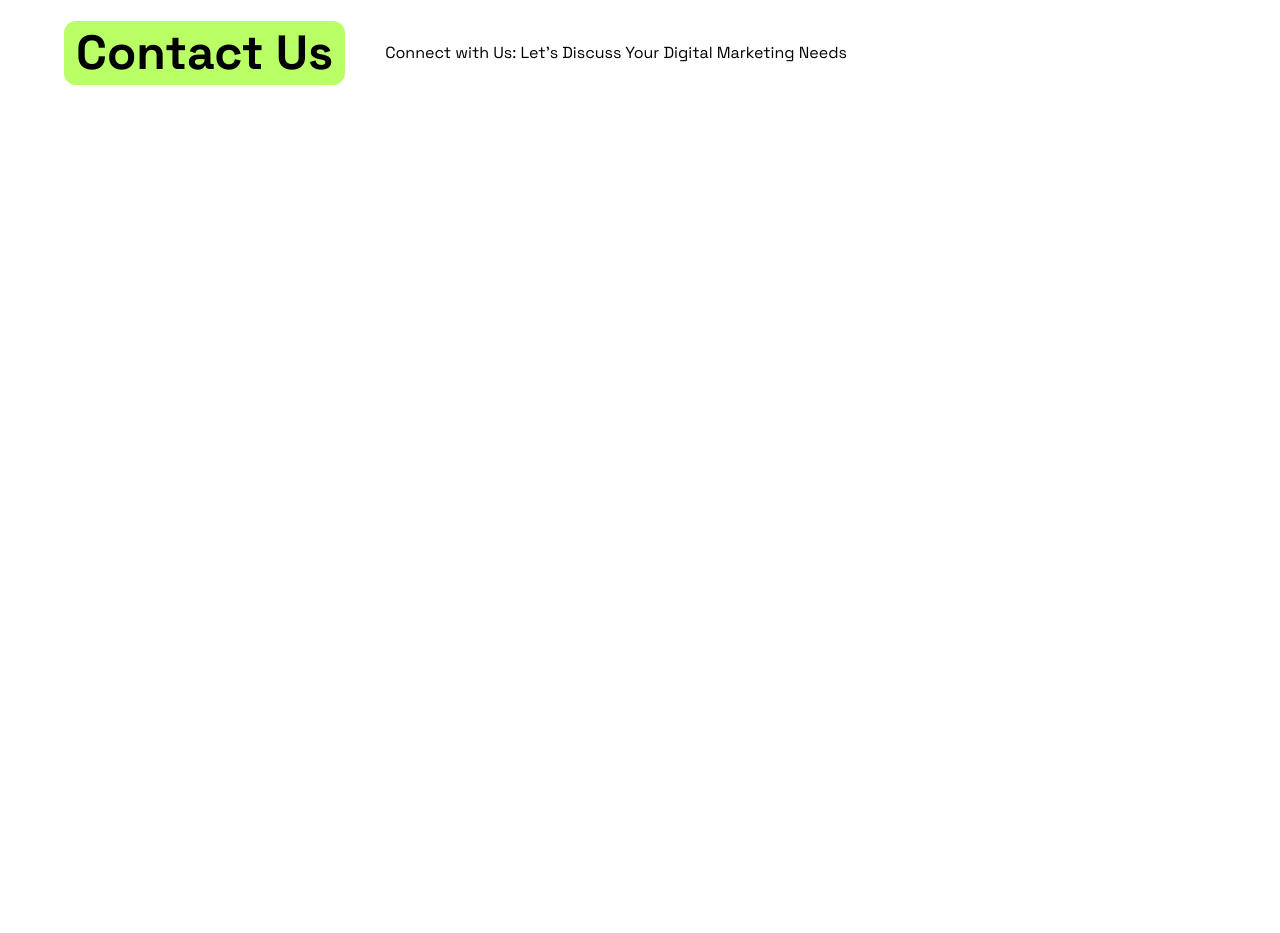
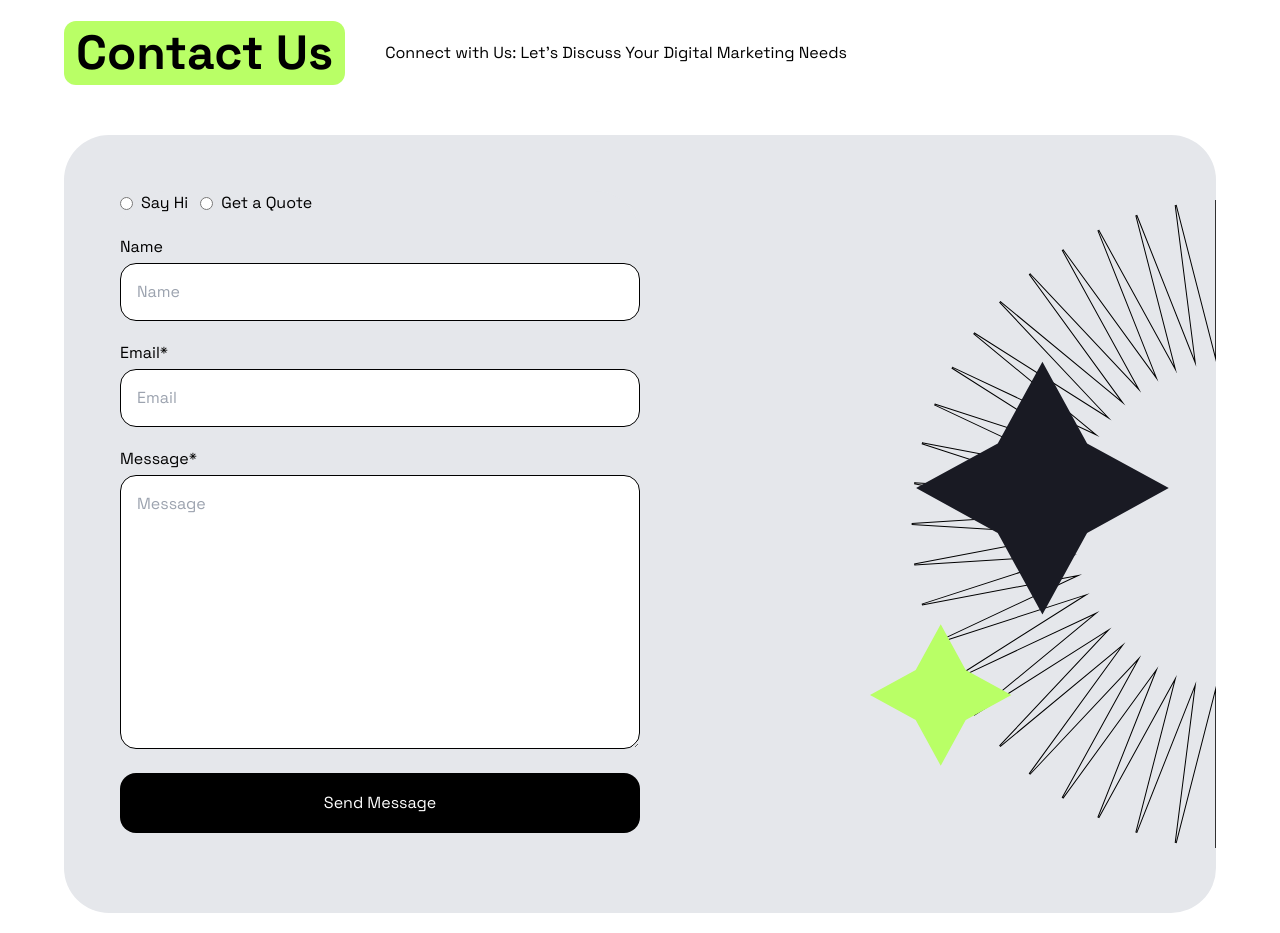
Before and after one commit to mel-aini/positivus-e-services, a React (Vite) app: page / in a window 1280 px wide. Shown: the part 5560-6493 px from the top of the page. Before the commit the page ends 5715 px from the top, so only its background shows below. Built offline with nearby package versions, Linux system fonts and the light colour scheme.

Commit message:
Add Contact Us

```diff
--- a/src/components/ContacUs.jsx
+++ b/src/components/ContacUs.jsx
@@ -1,3 +1,6 @@
+import { ReactComponent as Illustration } from '../assets/contactUs.svg';
+
+
 function ContactUS({mainColor}) {
     return (
         <div className="w-[90%] mx-auto flex flex-col justify-center items-center my-5">
@@ -5,6 +8,36 @@ function ContactUS({mainColor}) {
 				<h1 className="font-bold text-5xl whitespace-nowrap py-2 px-3 rounded-xl" style={{backgroundColor: mainColor}}>Contact Us</h1>
 				<p className="w-full text-center lg:text-start">Connect with Us: Let's Discuss Your Digital Marketing Needs</p>
 			</div>
+            <div className="w-full relative overflow-hidden lg:bg-gray-200 lg:rounded-[45px] lg:p-14">
+                <form action="" className='lg:max-w-[50%]' onSubmit={(e) => e.preventDefault()}>
+                    <div className="flex flex-col gap-5 rounded-[45px] bg-gray-200 py-10 px-7 lg:p-0">
+                        <div className="flex gap-3 lg:justify-start justify-center">
+                            <div className="flex justify-center items-center gap-2 ">
+                                <input type="radio" name="choice" id="say-hi" />
+                                <label htmlFor="say-hi">Say Hi</label>
+                            </div>
+                            <div className="flex justify-center items-center gap-2 ">
+                                <input type="radio" name="choice" id="get-a-guote" />
+                                <label htmlFor="get-a-guote">Get a Quote</label>
+                            </div>
+                        </div>
+                        <div className="flex flex-col gap-1">
+                            <label htmlFor="name">Name</label>
+                            <input type="text" name="name" id="name" placeholder='Name' className="border-[1px] border-solid border-black outline-none p-4 rounded-2xl"/>
+                        </div>
+                        <div className="flex flex-col gap-1">
+                            <label htmlFor="email">Email*</label>
+                            <input type="email" name="email" id="email" placeholder='Email' className="border-[1px] border-solid border-black outline-none p-4 rounded-2xl"/>
+                        </div>
+                        <div className="flex flex-col gap-1">
+                            <label htmlFor="message">Message*</label>
+                            <textarea name="message" id="message" cols="30" rows="10" placeholder='Message' className="border-[1px] border-solid border-black outline-none p-4 rounded-2xl"></textarea>
+                        </div>
+                    </div>
+                    <button type="submit" className="bg-black h-[60px] text-white rounded-2xl w-full my-6">Send Message</button>
+                </form>
+                <Illustration className="hidden lg:block absolute right-0 top-[50%] translate-y-[-50%] translate-x-[50%]" />
+            </div>
         </div>
     )
 }
```
Also changed, not shown: src/assets/contactUs.svg (added).
